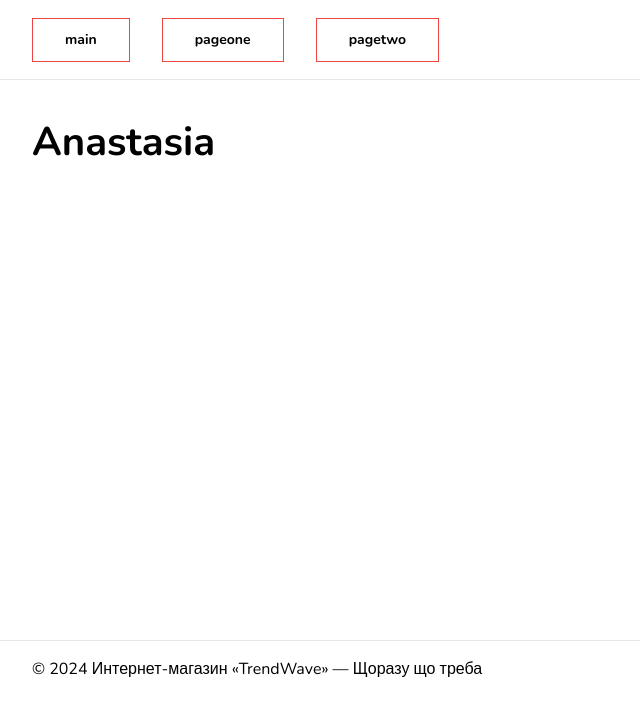
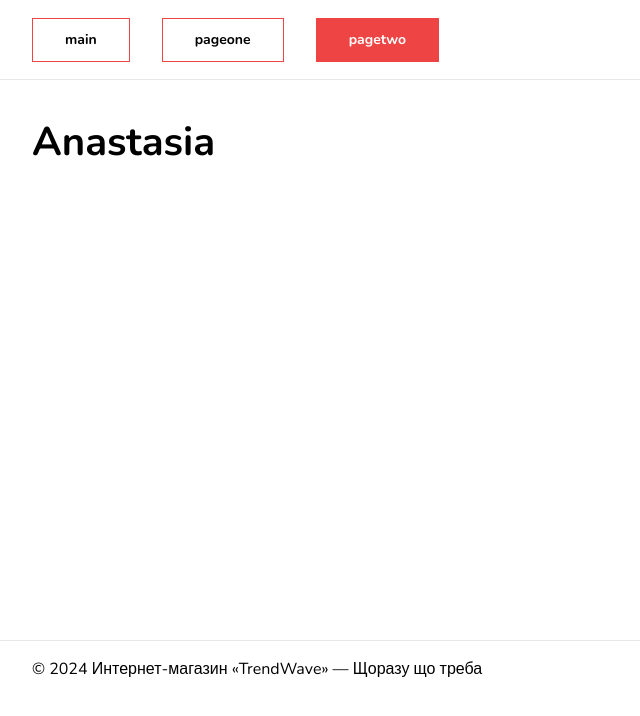
Before and after one commit to Chaooohs/treandwave-next-team, a Next.js app: page /pagetwo in a window 1280 px wide. Shown: the top 716 px of the page, without its empty margins (0-640 px from the left). Built offline with nearby package versions, Linux system fonts and the light colour scheme.

Commit message:
add bg link

```diff
--- a/src/app/pageone/page.jsx
+++ b/src/app/pageone/page.jsx
@@ -4,7 +4,7 @@ import { Title } from "@/components/shared";
 export default function PageOne() {
   return (
     <main>
-      <div class="wrap">
+      <div className="wrap">
         <div className="py-8 box-border">
           <Title text='Hello' size="xl" weight='bold' />
         </div>
--- a/src/app/pagetwo/page.jsx
+++ b/src/app/pagetwo/page.jsx
@@ -4,7 +4,7 @@ import { Title } from "@/components/shared";
 export default function PageTwo() {
   return (
     <main>
-      <div class="wrap">
+      <div className="wrap">
         <div className="py-8 box-border">
           <Title text='Anastasia' size="xl" weight='bold' />
         </div>
--- a/src/components/shared/header.jsx
+++ b/src/components/shared/header.jsx
@@ -1,22 +1,27 @@
+'use client'
+import { usePathname } from "next/navigation"
+
 import Link from "next/link"
 import { Button } from "../ui"
 
 
 export const Header = () => {
+  const pathname = usePathname()
+  console.log(pathname)
   return (
     <header>
       <div className="flex align-center h-20 border-b items-center gap-x-8 px-8 box-border">
-        <Link href='/'>
+        <Link href='/' className={`${pathname === '/' && 'bg-red-500 text-white'}`}>
           <Button variant='outline' size='lg'>
             main
           </Button>
         </Link>
-        <Link href='/pageone'>
+        <Link href='/pageone' className={`${pathname === '/pageone' && 'bg-red-500 text-white'}`}>
           <Button variant='outline' size='lg'>
             pageone
           </Button>
         </Link>
-        <Link href='/pagetwo'>
+        <Link href='/pagetwo' className={`${pathname === '/pagetwo' && 'bg-red-500 text-white'}`}>
           <Button variant='outline' size='lg'>
             pagetwo
           </Button>
```
